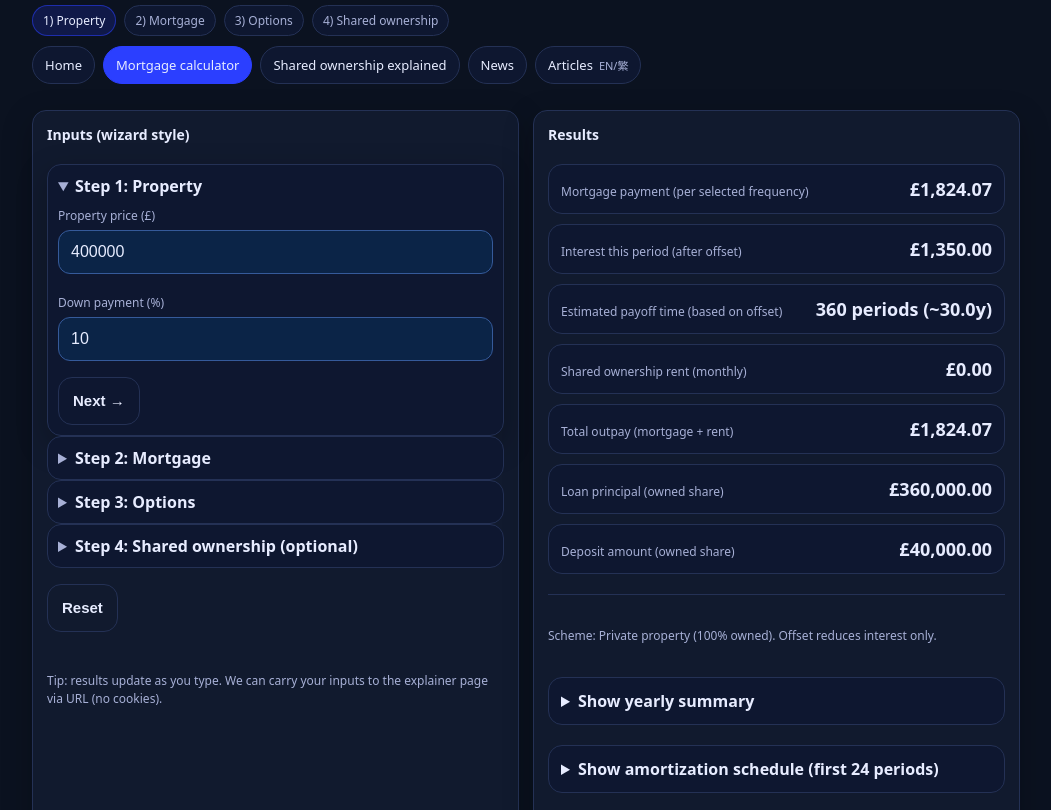
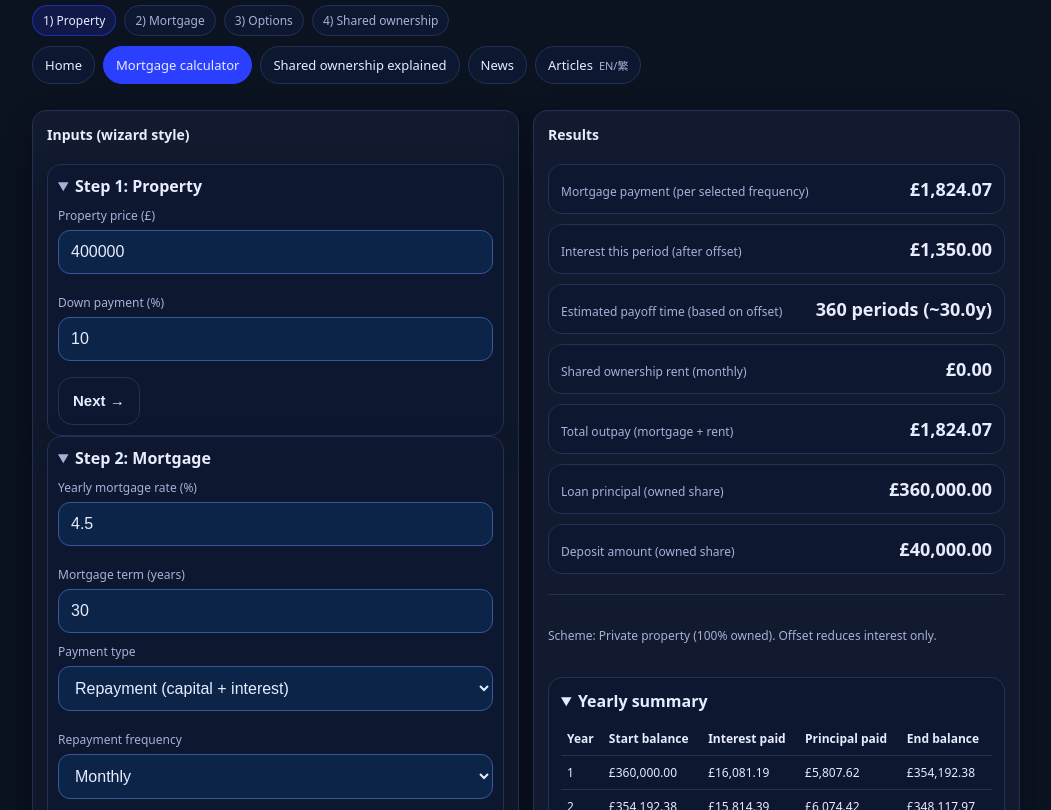
Before and after one commit to lamhk/mortgage-calculator, a website: page mortgage.html in a window 1280 px wide. Shown: the part 81-891 px from the top of the page, without its empty margins (114-1165 px from the left). Drawn offline with Linux system fonts and the light colour scheme.

Commit message:
Mortgage page: open step 2 by default; show yearly summary by default

```diff
--- a/mortgage.html
+++ b/mortgage.html
@@ -71,7 +71,7 @@
           </div>
         </details>
 
-        <details id="step2">
+        <details open id="step2">
           <summary>Step 2: Mortgage</summary>
           <div class="row" style="margin-top:10px;">
             <div class="field">
@@ -181,8 +181,8 @@
       <div class="hr"></div>
       <p class="note" id="schemeNote"></p>
 
-      <details style="margin-top:10px;" class="item">
-        <summary style="cursor:pointer;font-weight:800;">Show yearly summary</summary>
+      <details open style="margin-top:10px;" class="item">
+        <summary style="cursor:pointer;font-weight:800;">Yearly summary</summary>
         <div style="overflow:auto; margin-top:10px;">
           <table style="width:100%; border-collapse: collapse; font-size:12px;">
             <thead>
```
